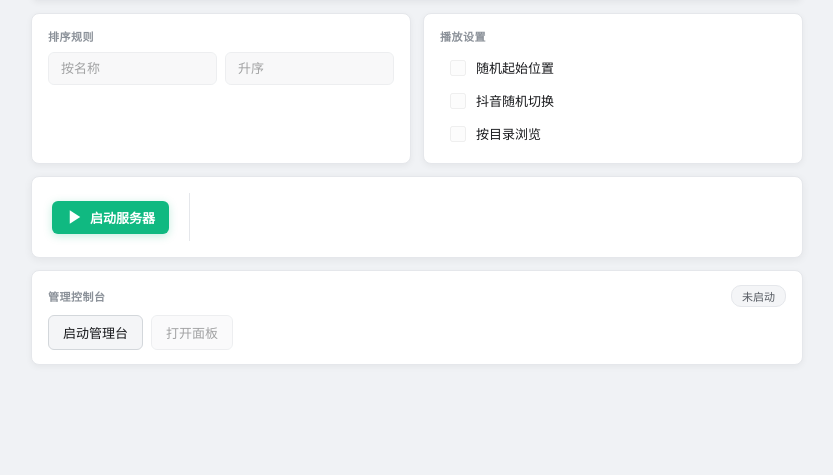
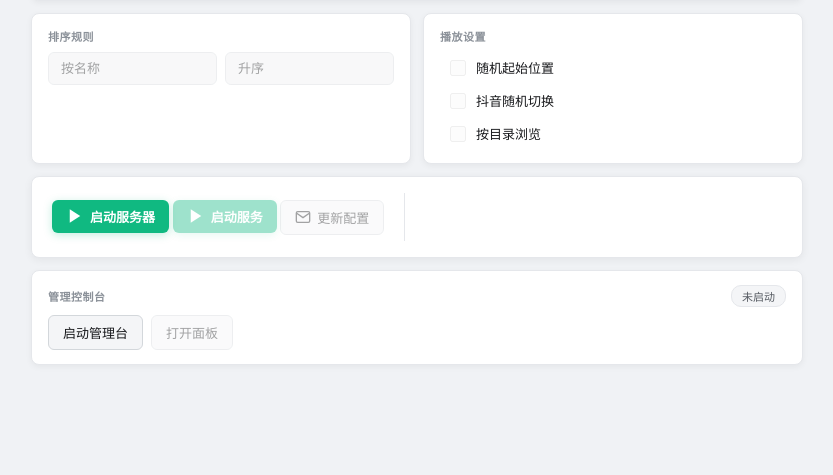
Before and after one commit to BZhouMF/LaptopWatch, a Flask app: template templates/setup.html in a window 1280 px wide. Shown: the part 214-689 px from the top of the page, without its empty margins (223-1056 px from the left). Run offline with Flask 3, Linux system fonts and the light colour scheme; the template is opened without the code that fills it, so the values that code supplies are empty; parts of the project's set-up code (start-up, migrations or seed data) failed here and were passed over.

Commit message:
refactor: flatten service control buttons, always-visible with disabled state
- '激活服务' and '更新配置' buttons now always visible but disabled
  (greyed out) when server is not running, instead of hidden inside
  state-specific divs.

- Merge 'stopServerBtn' and 'stopServiceBtn' into single 'stopBtn',
  label changes dynamically: '停止服务器' / '停止服务'.

- '更新配置' now shows toast feedback on success/failure.

- Clean up: remove now-unused btnColOff/btnColServerOn/btnColActive
  wrapper divs from both HTML and JS.

Co-Authored-By: Claude <noreply@anthropic.com>

```diff
--- a/static/js/setup.js
+++ b/static/js/setup.js
@@ -21,14 +21,10 @@
         categoryBrowse: document.getElementById('categoryBrowse'),
         startServerBtn: document.getElementById('startServerBtn'),
         activateServiceBtn: document.getElementById('activateServiceBtn'),
-        stopServerBtn: document.getElementById('stopServerBtn'),
         deactivateServiceBtn: document.getElementById('deactivateServiceBtn'),
-        stopServiceBtn: document.getElementById('stopServiceBtn'),
-        applyConfigServerOnBtn: document.getElementById('applyConfigServerOnBtn'),
-        applyConfigActiveBtn: document.getElementById('applyConfigActiveBtn'),
-        btnColOff: document.getElementById('btnColOff'),
-        btnColServerOn: document.getElementById('btnColServerOn'),
-        btnColActive: document.getElementById('btnColActive'),
+        stopBtn: document.getElementById('stopBtn'),
+        stopBtnLabel: document.getElementById('stopBtnLabel'),
+        applyConfigBtn: document.getElementById('applyConfigBtn'),
         urlDisplay: document.getElementById('urlDisplay'),
         openBrowserBtn: document.getElementById('openBrowserBtn'),
         urlGroup: document.getElementById('urlGroup'),
@@ -278,27 +274,26 @@
         updateRuntimeConfig(settings).then(function (result) {
             btn.disabled = false;
             if (result.code === 0) {
+                showToast('配置已更新（版本 ' + (result.config && result.config.config_version || '?') + '）');
                 log('[运行时] 配置已更新（版本 ' + (result.config && result.config.config_version || '?') + '）', 'ok');
                 if (result.config) {
                     if (serverState === 'service_active') {
                         el.statusText.textContent = '运行中（' + (result.config.run_mode || currentMode) + '模式）';
                     }
-                    // 在 SERVER_ON 状态下保持 "服务器已启动（未激活）"
                 }
             } else {
                 log('[运行时] 配置更新失败: ' + (result.msg || '未知错误'), 'error');
+                showToast('配置更新失败');
             }
         }).catch(function (e) {
             btn.disabled = false;
             log('[运行时] 配置更新异常: ' + (e.message || e), 'error');
+            showToast('配置更新异常');
         });
     }
 
-    el.applyConfigServerOnBtn.addEventListener('click', function () {
-        _onApplyConfig(el.applyConfigServerOnBtn);
-    });
-    el.applyConfigActiveBtn.addEventListener('click', function () {
-        _onApplyConfig(el.applyConfigActiveBtn);
+    el.applyConfigBtn.addEventListener('click', function () {
+        _onApplyConfig(el.applyConfigBtn);
     });
 
     // ── 浏览按钮 ──
@@ -467,25 +462,9 @@
         });
     });
 
-    // ── 停止服务器（SERVER_ON 状态）──
-    el.stopServerBtn.addEventListener('click', function () {
-        el.stopServerBtn.disabled = true;
-        if (window.pywebview && window.pywebview.api) {
-            window.pywebview.api.stop_service().then(function () {
-                handleStop();
-            }).catch(function () {
-                handleStop();
-            });
-            return;
-        }
-        fetch('/api/stop_service', { method: 'POST' }).finally(function () {
-            handleStop();
-        });
-    });
-
-    // ── 停止服务（SERVICE_ACTIVE 状态）──
-    el.stopServiceBtn.addEventListener('click', function () {
-        el.stopServiceBtn.disabled = true;
+    // ── 停止按钮（SERVER_ON / SERVICE_ACTIVE 共用）──
+    el.stopBtn.addEventListener('click', function () {
+        el.stopBtn.disabled = true;
         if (window.pywebview && window.pywebview.api) {
             window.pywebview.api.stop_service().then(function () {
                 handleStop();
@@ -581,20 +560,36 @@
             el.statusText.textContent = '运行中（' + currentMode + '模式）';
         }
 
-        // Button visibility
-        el.btnColOff.style.display = isOff ? 'flex' : 'none';
-        el.btnColServerOn.style.display = isServerOn ? 'flex' : 'none';
-        el.btnColActive.style.display = isActive ? 'flex' : 'none';
+        // ── 按钮可见性 / 禁用 ──
+        // 启动服务器：只在 off 时可见
+        el.startServerBtn.style.display = isOff ? '' : 'none';
 
-        // Controls: mode / mediaDir / sort 运行时可改; 仅 normal 模式下部分控件禁用
+        // 激活服务：始终可见，server_on 时可点
+        el.activateServiceBtn.style.display = '';
+        el.activateServiceBtn.disabled = !isServerOn;
+
+        // 停用服务：active 时可见
+        el.deactivateServiceBtn.style.display = isActive ? '' : 'none';
+        el.deactivateServiceBtn.disabled = !isActive;
+
+        // 停止按钮：running 时可见；active 时标签为"停止服务器"，server_on 时也是"停止服务器"
+        el.stopBtn.style.display = isRunning ? '' : 'none';
+        el.stopBtn.disabled = false;
+        el.stopBtnLabel.textContent = isActive ? '停止服务' : '停止服务器';
+
+        // 更新配置：始终可见，running 时可点
+        el.applyConfigBtn.style.display = '';
+        el.applyConfigBtn.disabled = !isRunning;
+
+        // Controls: mode / mediaDir / sort 运行时可改
         modeBtns.forEach(function (b) { b.disabled = false; });
         el.mediaDir.disabled = false;
         el.browseBtn.disabled = false;
         el.sortType.disabled = false;
         el.sortOrder.disabled = false;
-        el.randomMode.disabled = isOff;
-        el.douyinRandom.disabled = isOff;
-        el.categoryBrowse.disabled = isOff;
+        el.randomMode.disabled = false;
+        el.douyinRandom.disabled = false;
+        el.categoryBrowse.disabled = false;
 
         // QR / URL visible when server is running (both SERVER_ON and SERVICE_ACTIVE)
         el.qrBox.style.display = isRunning ? '' : 'none';
@@ -610,13 +605,6 @@
                 el.qrImage.style.display = 'block';
             }
         }
-
-        // Re-enable buttons appropriately
-        el.startServerBtn.disabled = !isOff;
-        el.activateServiceBtn.disabled = !isServerOn;
-        el.stopServerBtn.disabled = !isServerOn;
-        el.deactivateServiceBtn.disabled = !isActive;
-        el.stopServiceBtn.disabled = !isActive;
 
         // Reset on stop
         if (isOff) {
--- a/templates/setup.html
+++ b/templates/setup.html
@@ -103,42 +103,27 @@
                     </section>
                 </div>
 
-                <!-- 服务控制 — 三态按钮 -->
+                <!-- 服务控制 — 扁平按钮，灰显代替隐藏 -->
                 <section class="card card-service">
                     <div class="service-layout">
-                        <!-- OFF: 启动服务器 -->
-                        <div class="btn-col" id="btnColOff">
+                        <div class="btn-row" style="gap:10px;flex-wrap:wrap">
                             <button class="btn btn-start" id="startServerBtn">
                                 <svg width="18" height="18" viewBox="0 0 24 24" fill="currentColor"><polygon points="5 3 19 12 5 21 5 3"/></svg>
                                 <span>启动服务器</span>
                             </button>
-                        </div>
-                        <!-- SERVER_ON: 启动服务 + 停止服务器 + 更新配置 -->
-                        <div class="btn-col" id="btnColServerOn" style="display:none">
-                            <button class="btn btn-start" id="activateServiceBtn">
+                            <button class="btn btn-start" id="activateServiceBtn" disabled>
                                 <svg width="18" height="18" viewBox="0 0 24 24" fill="currentColor"><polygon points="5 3 19 12 5 21 5 3"/></svg>
                                 <span>启动服务</span>
                             </button>
-                            <button class="btn btn-stop" id="stopServerBtn">
-                                <svg width="18" height="18" viewBox="0 0 24 24" fill="currentColor"><rect x="4" y="4" width="16" height="16" rx="2"/></svg>
-                                <span>停止服务器</span>
-                            </button>
-                            <button class="btn btn-outline" id="applyConfigServerOnBtn">
-                                <svg width="16" height="16" viewBox="0 0 24 24" fill="none" stroke="currentColor" stroke-width="2"><path d="M4 4h16c1.1 0 2 .9 2 2v12c0 1.1-.9 2-2 2H4c-1.1 0-2-.9-2-2V6c0-1.1.9-2 2-2z"/><polyline points="22 6 12 13 2 6"/></svg>
-                                <span>更新配置</span>
-                            </button>
-                        </div>
-                        <!-- SERVICE_ACTIVE: 停用服务 + 停止服务器 + 更新配置 -->
-                        <div class="btn-col" id="btnColActive" style="display:none">
-                            <button class="btn btn-stop" id="deactivateServiceBtn">
+                            <button class="btn btn-stop" id="deactivateServiceBtn" style="display:none" disabled>
                                 <svg width="16" height="16" viewBox="0 0 24 24" fill="currentColor"><rect x="4" y="4" width="16" height="16" rx="2"/></svg>
                                 <span>停用服务</span>
                             </button>
-                            <button class="btn btn-stop" id="stopServiceBtn">
+                            <button class="btn btn-stop" id="stopBtn" style="display:none">
                                 <svg width="18" height="18" viewBox="0 0 24 24" fill="currentColor"><rect x="4" y="4" width="16" height="16" rx="2"/></svg>
-                                <span>停止服务器</span>
+                                <span id="stopBtnLabel">停止服务器</span>
                             </button>
-                            <button class="btn btn-outline" id="applyConfigActiveBtn">
+                            <button class="btn btn-outline" id="applyConfigBtn" disabled>
                                 <svg width="16" height="16" viewBox="0 0 24 24" fill="none" stroke="currentColor" stroke-width="2"><path d="M4 4h16c1.1 0 2 .9 2 2v12c0 1.1-.9 2-2 2H4c-1.1 0-2-.9-2-2V6c0-1.1.9-2 2-2z"/><polyline points="22 6 12 13 2 6"/></svg>
                                 <span>更新配置</span>
                             </button>
```
